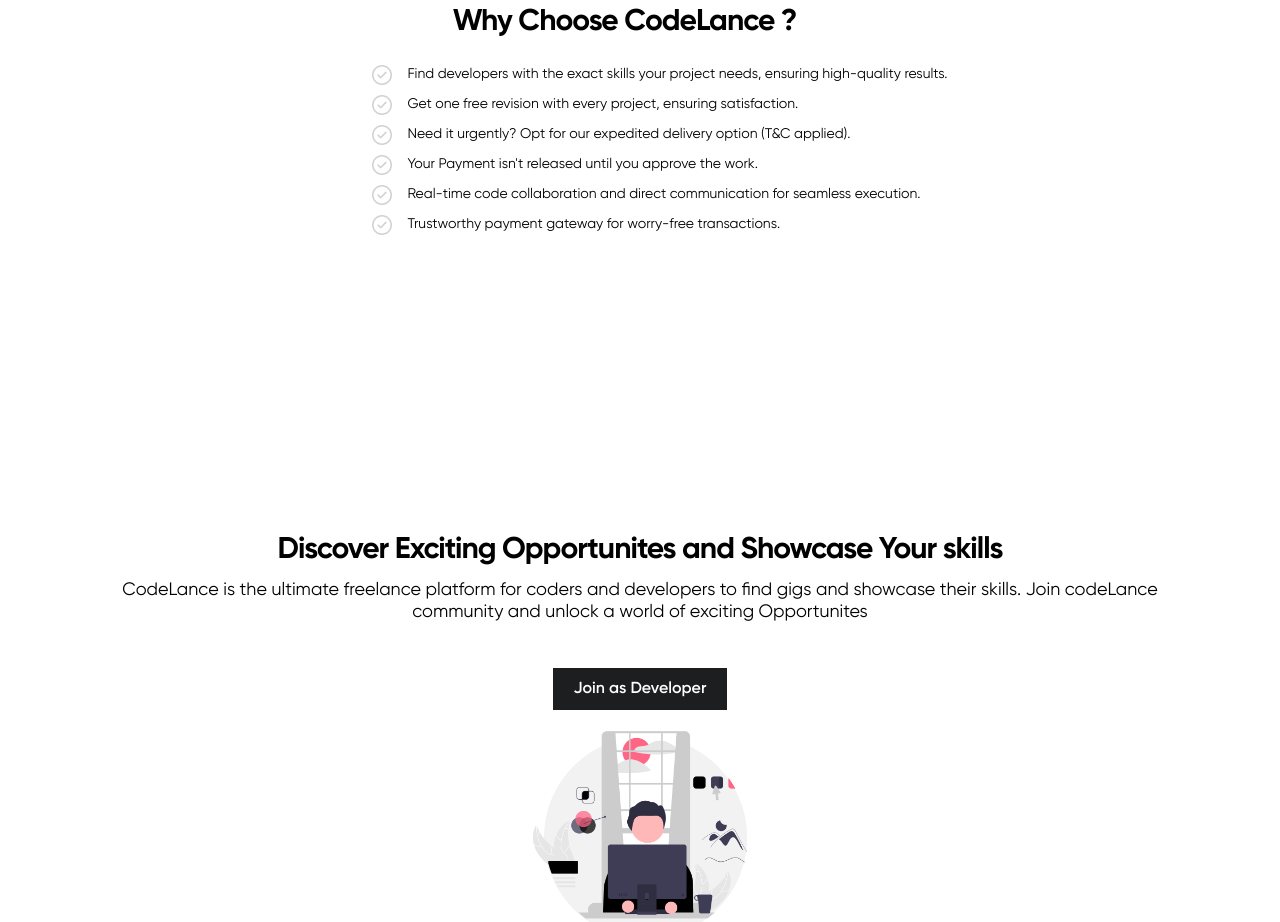
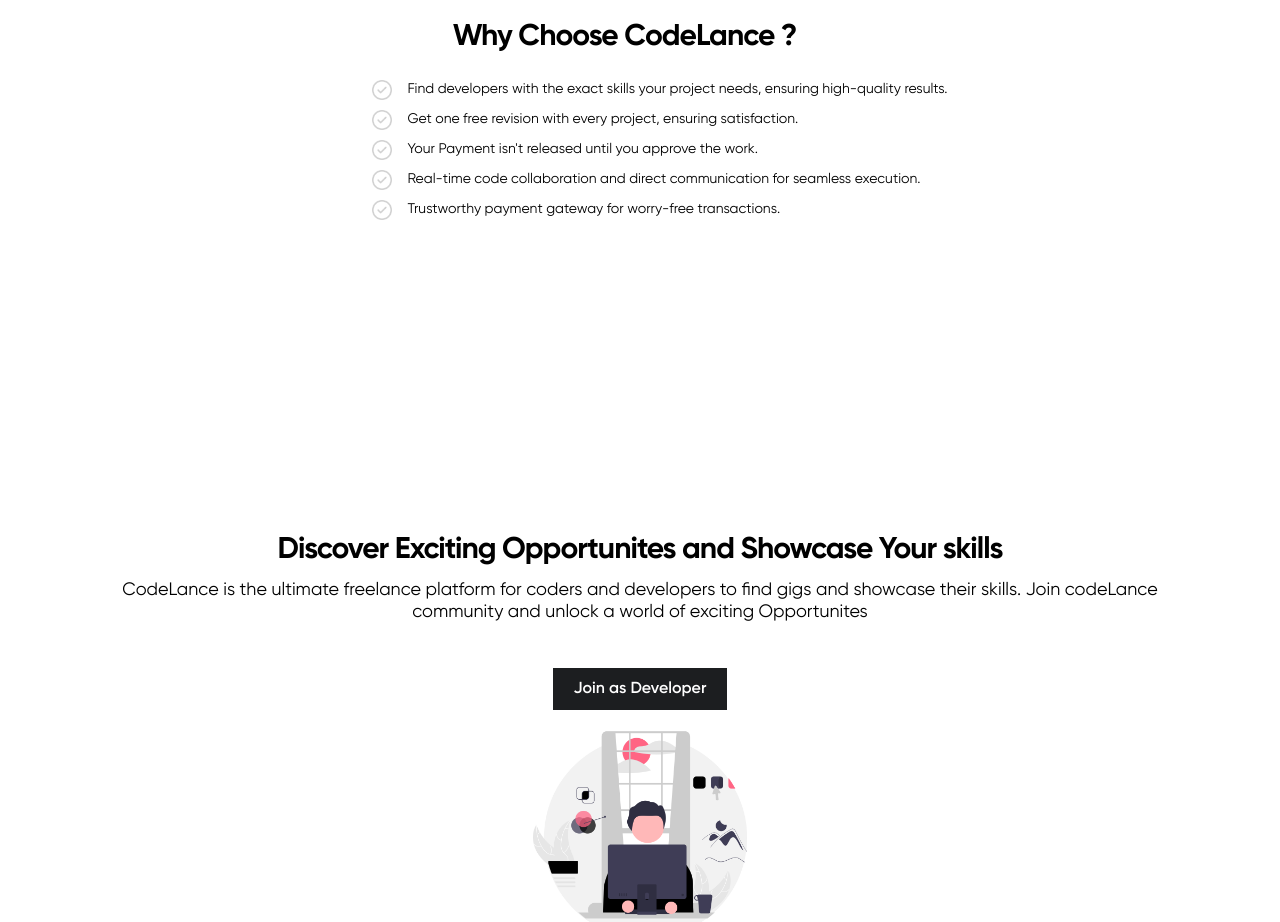
Before and after one commit to Akshatjalan/DevFreelance, a React (Create React App) app in the folder frontend/: page / in a window 1280 px wide. Shown: the part 1845-2767 px from the top of the page. Built offline with nearby package versions, Linux system fonts and the light colour scheme.

Commit message:
minor change

```diff
--- a/frontend/src/pages/Home.js
+++ b/frontend/src/pages/Home.js
@@ -59,10 +59,6 @@
                   revision with every project, ensuring satisfaction.
                 </li>
                 <li>
-                  <img className="checkIcon" src={check} alt="" /> Need it
-                  urgently? Opt for our expedited delivery option (T&C applied).
-                </li>
-                <li>
                   <img className="checkIcon" src={check} alt="" /> Your Payment
                   isn't released until you approve the work.
                 </li>
```
